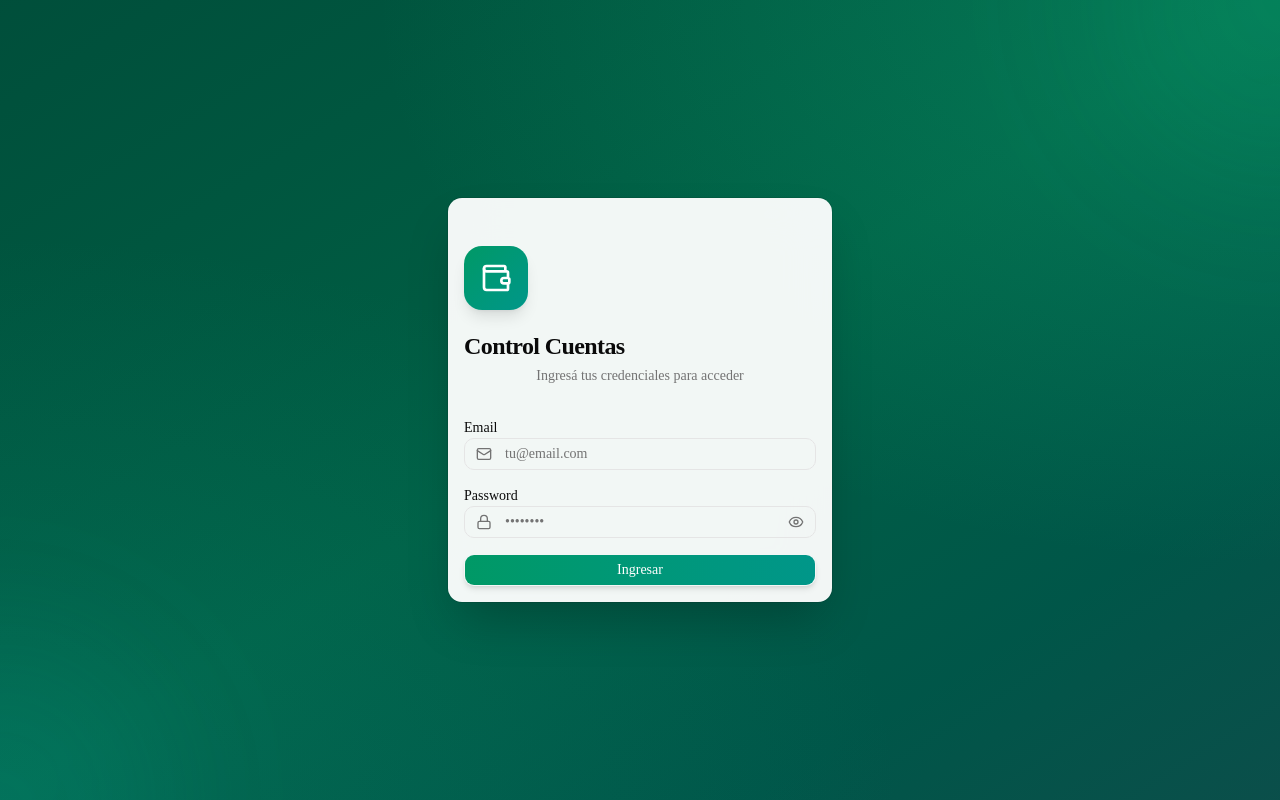
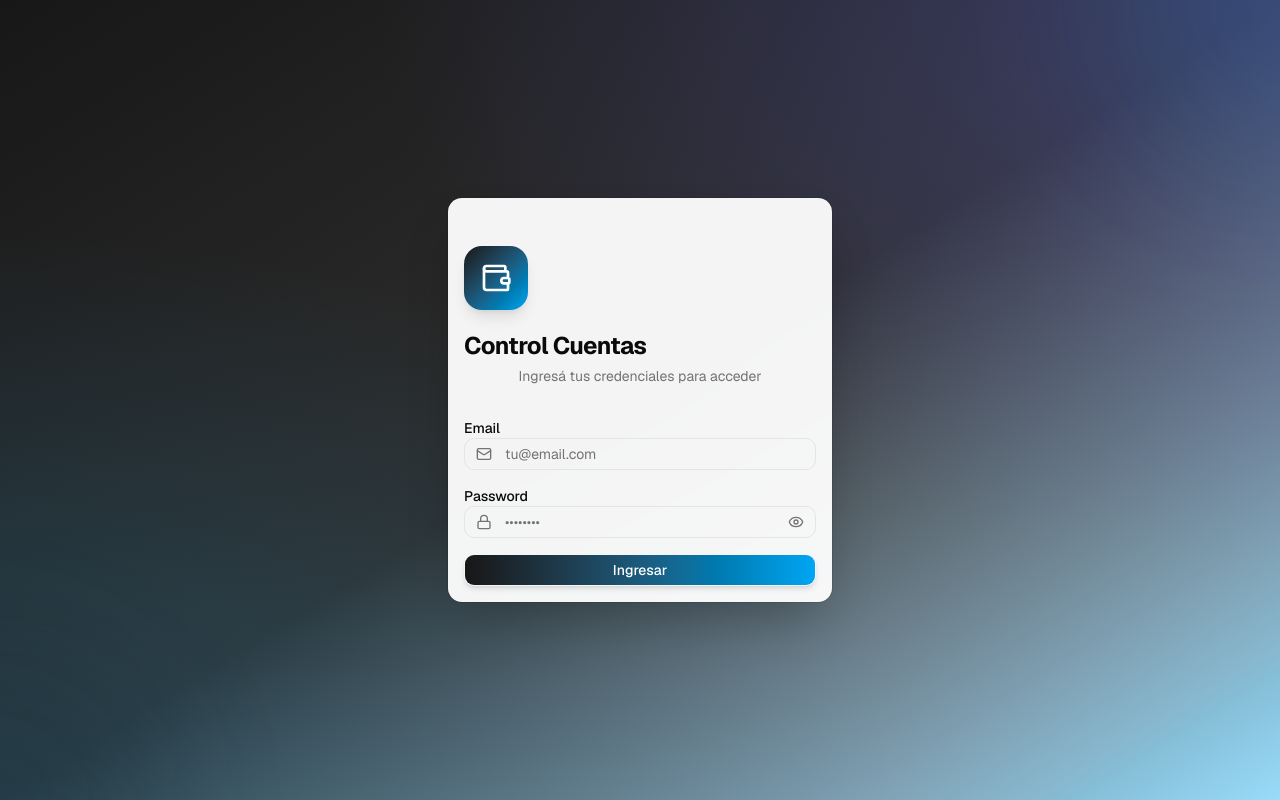
Before and after one commit to Gerardo-Rioss/control-cuentas-web, a Next.js app: page /login in a window 1280 px wide. Built offline with nearby package versions, Linux system fonts and the light colour scheme.

Commit message:
refactor: replace hardcoded colors with semantic CSS variables

```diff
--- a/src/app/(auth)/login/page.tsx
+++ b/src/app/(auth)/login/page.tsx
@@ -48,18 +48,18 @@ export default function LoginPage() {
   return (
     <div className="relative flex min-h-screen items-center justify-center overflow-hidden p-4">
       {/* Gradient Background */}
-      <div className="absolute inset-0 bg-gradient-to-br from-emerald-900 via-emerald-800 to-teal-900" />
-      <div className="absolute inset-0 bg-[radial-gradient(ellipse_at_top_right,rgba(16,185,129,0.3),transparent_50%)]" />
-      <div className="absolute inset-0 bg-[radial-gradient(ellipse_at_bottom_left,rgba(13,148,136,0.2),transparent_50%)]" />
+      <div className="absolute inset-0 bg-gradient-to-br from-primary via-primary/90 to-info/40" />
+      <div className="absolute inset-0 bg-[radial-gradient(ellipse_at_top_right,rgba(99,102,241,0.3),transparent_50%)]" />
+      <div className="absolute inset-0 bg-[radial-gradient(ellipse_at_bottom_left,rgba(14,165,233,0.2),transparent_50%)]" />
 
       {/* Animated orbs */}
       <motion.div
-        className="absolute -top-40 -right-40 h-80 w-80 rounded-full bg-emerald-500/10 blur-3xl"
+        className="absolute -top-40 -right-40 h-80 w-80 rounded-full bg-info/10 blur-3xl"
         animate={{ scale: [1, 1.2, 1], rotate: [0, 90, 0] }}
         transition={{ duration: 8, repeat: Infinity, ease: "easeInOut" }}
       />
       <motion.div
-        className="absolute -bottom-40 -left-40 h-80 w-80 rounded-full bg-teal-500/10 blur-3xl"
+        className="absolute -bottom-40 -left-40 h-80 w-80 rounded-full bg-primary/20 blur-3xl"
         animate={{ scale: [1.2, 1, 1.2], rotate: [90, 0, 90] }}
         transition={{ duration: 8, repeat: Infinity, ease: "easeInOut" }}
       />
@@ -71,14 +71,14 @@ export default function LoginPage() {
         transition={{ duration: 0.5 }}
         className="relative w-full max-w-sm"
       >
-        <Card className="border-emerald-800/20 bg-white/95 backdrop-blur-xl shadow-2xl dark:bg-gray-950/95 dark:border-emerald-800/30">
+        <Card className="border-primary/20 bg-white/95 backdrop-blur-xl shadow-2xl dark:bg-gray-950/95 dark:border-primary/30">
           <CardHeader className="items-center pb-4 pt-8">
             {/* Logo */}
             <motion.div
               initial={{ scale: 0 }}
               animate={{ scale: 1 }}
               transition={{ delay: 0.2, type: "spring", stiffness: 200 }}
-              className="mb-4 flex h-16 w-16 items-center justify-center rounded-2xl bg-gradient-to-br from-emerald-600 to-teal-600 shadow-lg"
+              className="mb-4 flex h-16 w-16 items-center justify-center rounded-2xl bg-gradient-to-br from-primary to-info shadow-lg"
             >
               <Wallet className="h-8 w-8 text-white" />
             </motion.div>
@@ -155,7 +155,7 @@ export default function LoginPage() {
               <Button
                 type="submit"
                 disabled={loading}
-                className="w-full bg-gradient-to-r from-emerald-600 to-teal-600 hover:from-emerald-500 hover:to-teal-500 text-white shadow-md"
+                className="w-full bg-gradient-to-r from-primary to-info hover:from-primary/90 hover:to-info/90 text-white shadow-md"
               >
                 {loading ? (
                   <>
--- a/src/app/(dashboard)/categorias/page.tsx
+++ b/src/app/(dashboard)/categorias/page.tsx
@@ -171,7 +171,7 @@ export default function CategoriasPage() {
           <Card>
             <CardHeader className="pb-3">
               <CardTitle className="text-base flex items-center gap-2">
-                <Tag className="h-4 w-4 text-red-500" />
+                <Tag className="h-4 w-4 text-destructive" />
                 Gastos
                 <span className="ml-auto text-sm font-normal text-muted-foreground">
                   {expenseCats.length}
@@ -192,7 +192,7 @@ export default function CategoriasPage() {
           <Card>
             <CardHeader className="pb-3">
               <CardTitle className="text-base flex items-center gap-2">
-                <Tag className="h-4 w-4 text-green-500" />
+                <Tag className="h-4 w-4 text-success" />
                 Ingresos
                 <span className="ml-auto text-sm font-normal text-muted-foreground">
                   {incomeCats.length}
--- a/src/app/globals.css
+++ b/src/app/globals.css
@@ -7,9 +7,9 @@
 @theme inline {
   --color-background: var(--background);
   --color-foreground: var(--foreground);
-  --font-sans: var(--font-sans);
+  --font-sans: var(--font-geist-sans);
   --font-mono: var(--font-geist-mono);
-  --font-heading: var(--font-sans);
+  --font-heading: var(--font-geist-sans);
   --color-sidebar-ring: var(--sidebar-ring);
   --color-sidebar-border: var(--sidebar-border);
   --color-sidebar-accent-foreground: var(--sidebar-accent-foreground);
@@ -27,6 +27,7 @@
   --color-input: var(--input);
   --color-border: var(--border);
   --color-destructive: var(--destructive);
+  --color-destructive-foreground: var(--destructive-foreground);
   --color-accent-foreground: var(--accent-foreground);
   --color-accent: var(--accent);
   --color-muted-foreground: var(--muted-foreground);
@@ -39,6 +40,12 @@
   --color-popover: var(--popover);
   --color-card-foreground: var(--card-foreground);
   --color-card: var(--card);
+  --color-success: var(--success);
+  --color-success-foreground: var(--success-foreground);
+  --color-warning: var(--warning);
+  --color-warning-foreground: var(--warning-foreground);
+  --color-info: var(--info);
+  --color-info-foreground: var(--info-foreground);
   --radius-sm: calc(var(--radius) * 0.6);
   --radius-md: calc(var(--radius) * 0.8);
   --radius-lg: var(--radius);
@@ -64,14 +71,10 @@
   --accent: oklch(0.97 0 0);
   --accent-foreground: oklch(0.205 0 0);
   --destructive: oklch(0.577 0.245 27.325);
+  --destructive-foreground: oklch(0.985 0 0);
   --border: oklch(0.922 0 0);
   --input: oklch(0.922 0 0);
   --ring: oklch(0.708 0 0);
-  --chart-1: oklch(0.87 0 0);
-  --chart-2: oklch(0.556 0 0);
-  --chart-3: oklch(0.439 0 0);
-  --chart-4: oklch(0.371 0 0);
-  --chart-5: oklch(0.269 0 0);
   --radius: 0.625rem;
   --sidebar: oklch(0.985 0 0);
   --sidebar-foreground: oklch(0.145 0 0);
@@ -81,6 +84,21 @@
   --sidebar-accent-foreground: oklch(0.205 0 0);
   --sidebar-border: oklch(0.922 0 0);
   --sidebar-ring: oklch(0.708 0 0);
+
+  /* Financial app — semantic tokens */
+  --success: oklch(0.627 0.194 149.214);
+  --success-foreground: oklch(0.985 0 0);
+  --warning: oklch(0.795 0.184 86.047);
+  --warning-foreground: oklch(0.205 0 0);
+  --info: oklch(0.685 0.169 237.323);
+  --info-foreground: oklch(0.985 0 0);
+
+  /* Chart colors — vibrant & accessible */
+  --chart-1: oklch(0.627 0.194 149.214);  /* green */
+  --chart-2: oklch(0.546 0.245 262.881);  /* blue */
+  --chart-3: oklch(0.606 0.25 292.717);   /* purple */
+  --chart-4: oklch(0.795 0.184 86.047);   /* amber */
+  --chart-5: oklch(0.685 0.222 339.073);  /* pink */
 }
 
 .dark {
@@ -99,14 +117,10 @@
   --accent: oklch(0.269 0 0);
   --accent-foreground: oklch(0.985 0 0);
   --destructive: oklch(0.704 0.191 22.216);
+  --destructive-foreground: oklch(0.145 0 0);
   --border: oklch(1 0 0 / 10%);
   --input: oklch(1 0 0 / 15%);
   --ring: oklch(0.556 0 0);
-  --chart-1: oklch(0.87 0 0);
-  --chart-2: oklch(0.556 0 0);
-  --chart-3: oklch(0.439 0 0);
-  --chart-4: oklch(0.371 0 0);
-  --chart-5: oklch(0.269 0 0);
   --sidebar: oklch(0.205 0 0);
   --sidebar-foreground: oklch(0.985 0 0);
   --sidebar-primary: oklch(0.488 0.243 264.376);
@@ -115,6 +129,21 @@
   --sidebar-accent-foreground: oklch(0.985 0 0);
   --sidebar-border: oklch(1 0 0 / 10%);
   --sidebar-ring: oklch(0.556 0 0);
+
+  /* Financial app — semantic tokens (dark) */
+  --success: oklch(0.627 0.194 149.214);
+  --success-foreground: oklch(0.145 0 0);
+  --warning: oklch(0.795 0.184 86.047);
+  --warning-foreground: oklch(0.145 0 0);
+  --info: oklch(0.685 0.169 237.323);
+  --info-foreground: oklch(0.145 0 0);
+
+  /* Chart colors — vibrant & accessible (dark) */
+  --chart-1: oklch(0.627 0.194 149.214);
+  --chart-2: oklch(0.546 0.245 262.881);
+  --chart-3: oklch(0.606 0.25 292.717);
+  --chart-4: oklch(0.795 0.184 86.047);
+  --chart-5: oklch(0.685 0.222 339.073);
 }
 
 @layer base {
--- a/src/components/dashboard/month-card.tsx
+++ b/src/components/dashboard/month-card.tsx
@@ -283,17 +283,17 @@ export function MonthCard({
               <CardTitle className="text-lg">{monthLabel}</CardTitle>
             </div>
             <div className="flex items-center gap-3 text-sm">
-              <span className="flex items-center gap-1.5 text-green-600">
+              <span className="flex items-center gap-1.5 text-success">
                 <TrendingUp className="h-3.5 w-3.5" />
                 {formatCurrency(summary.ingresos)}
               </span>
-              <span className="flex items-center gap-1.5 text-red-600">
+              <span className="flex items-center gap-1.5 text-destructive">
                 <TrendingDown className="h-3.5 w-3.5" />
                 {formatCurrency(summary.egresos)}
               </span>
               <span
                 className={`flex items-center gap-1.5 font-semibold ${
-                  balance >= 0 ? "text-green-600" : "text-red-600"
+                  balance >= 0 ? "text-success" : "text-destructive"
                 }`}
               >
                 <Wallet className="h-3.5 w-3.5" />
```
